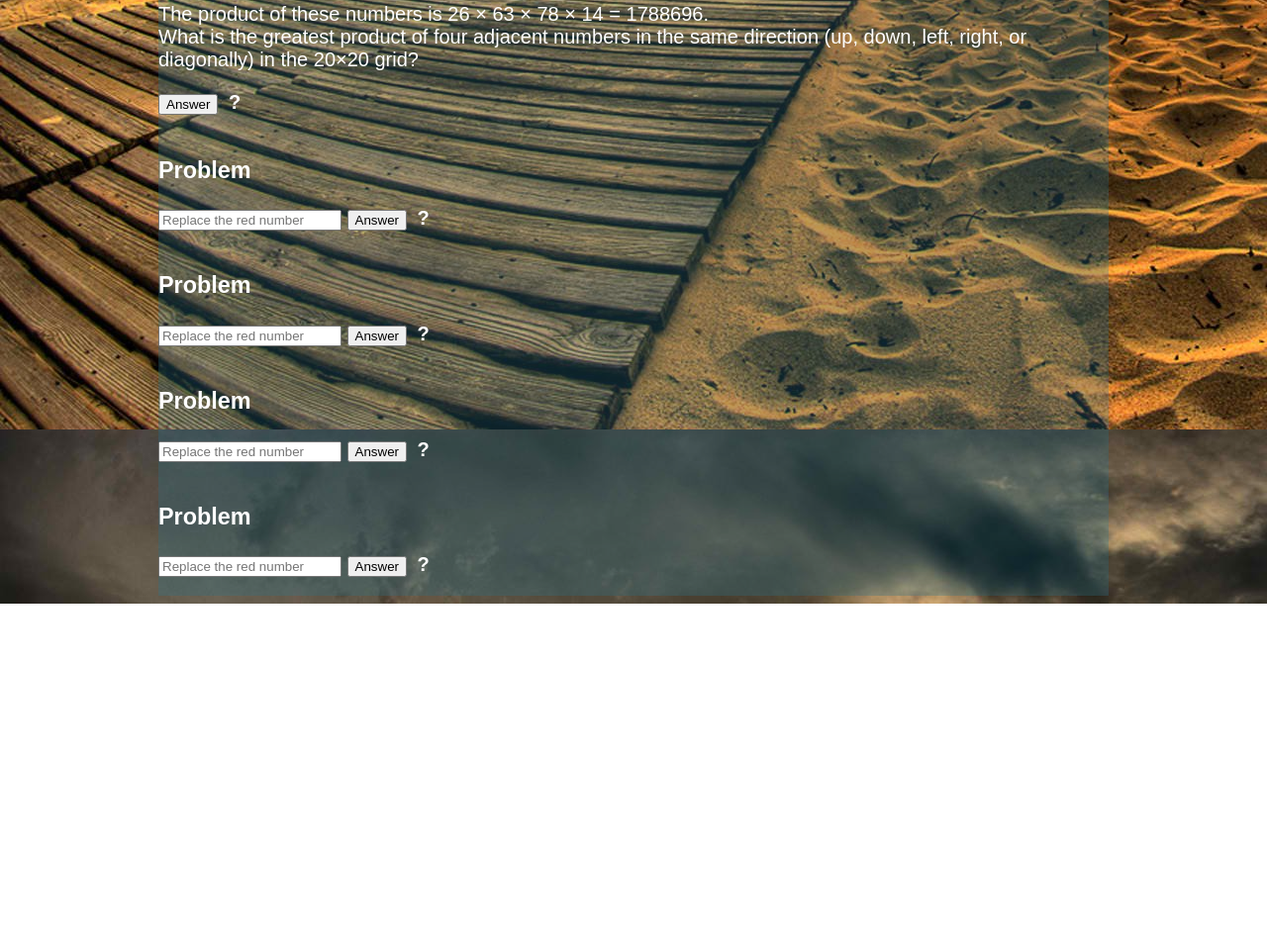
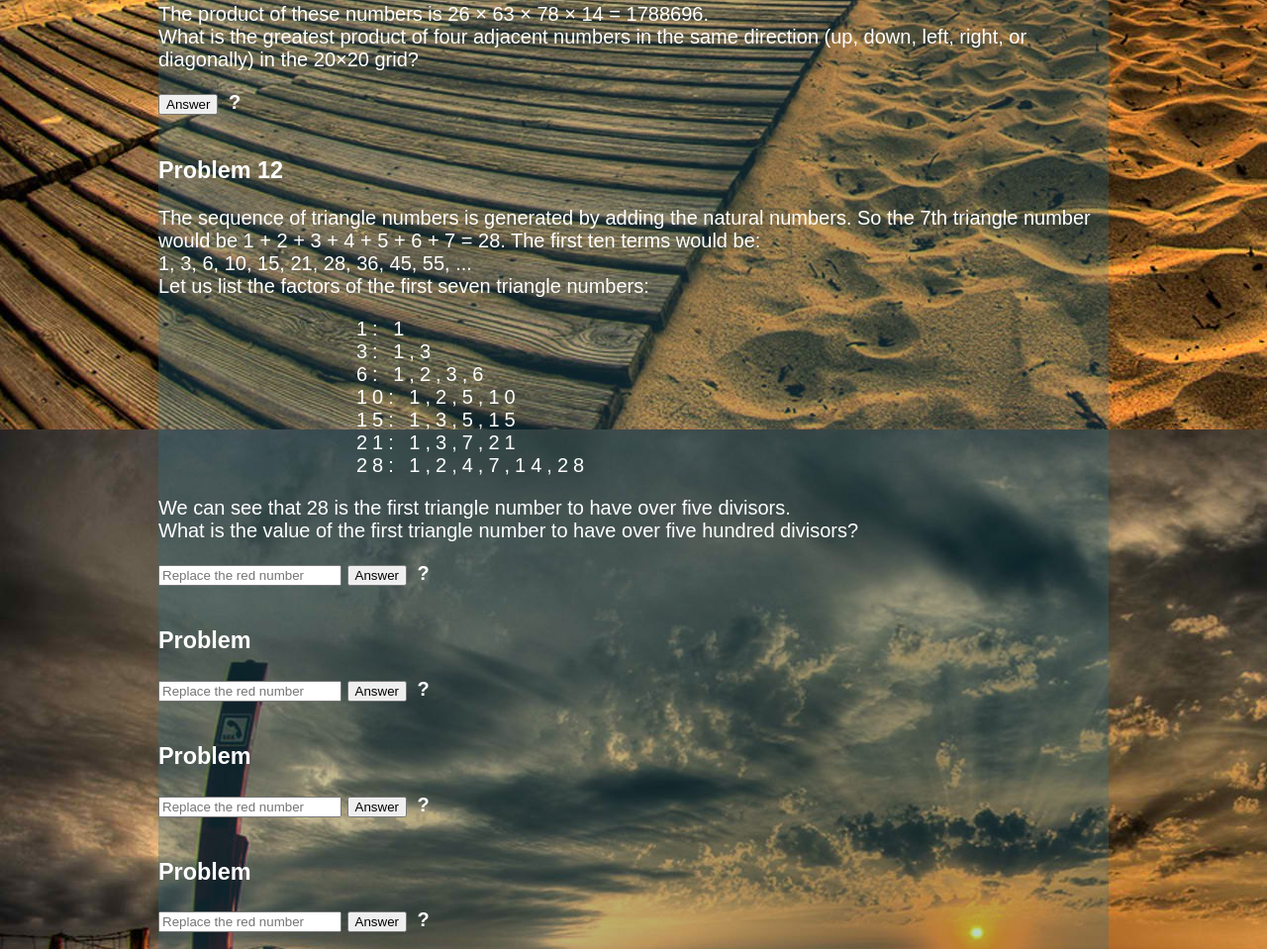
Before and after one commit to BingDarla/Euler, a plain HTML site: page index.html in a window 1280 px wide. Shown: the part 3166-4125 px from the top of the page at 99% size. Before the commit the page ends 3776 px from the top, so only its background shows below. Drawn offline with nearby package versions, Linux system fonts and the light colour scheme; a web font is replaced by a local one.

Commit message:
font changed

```diff
--- a/index.html
+++ b/index.html
@@ -150,8 +150,23 @@
       </div>
     </div>
     <div class="problems">
-      <h3>Problem</h3>
-      <p></p>
+      <h3>Problem 12</h3>
+      <p>The sequence of triangle numbers is generated by adding the natural numbers. So the 7th triangle number would be 1 + 2 + 3 + 4 + 5 + 6 + 7 = 28. The first ten terms would be:<br>
+
+        1, 3, 6, 10, 15, 21, 28, 36, 45, 55, ...<br>
+
+        Let us list the factors of the first seven triangle numbers:<br>
+          <p style="margin-left:200px;letter-spacing: 5px;">
+
+           1: 1<br>
+           3: 1,3<br>
+           6: 1,2,3,6<br>
+          10: 1,2,5,10<br>
+          15: 1,3,5,15<br>
+          21: 1,3,7,21<br>
+          28: 1,2,4,7,14,28<br></p>
+        <p>We can see that 28 is the first triangle number to have over five divisors.<br>
+        What is the value of the first triangle number to have over five hundred divisors?</p>
       <div class="answers">
         <input type="text" id="input" placeholder="Replace the red number" />
         <button class="btn" id="num">Answer</button>
```
